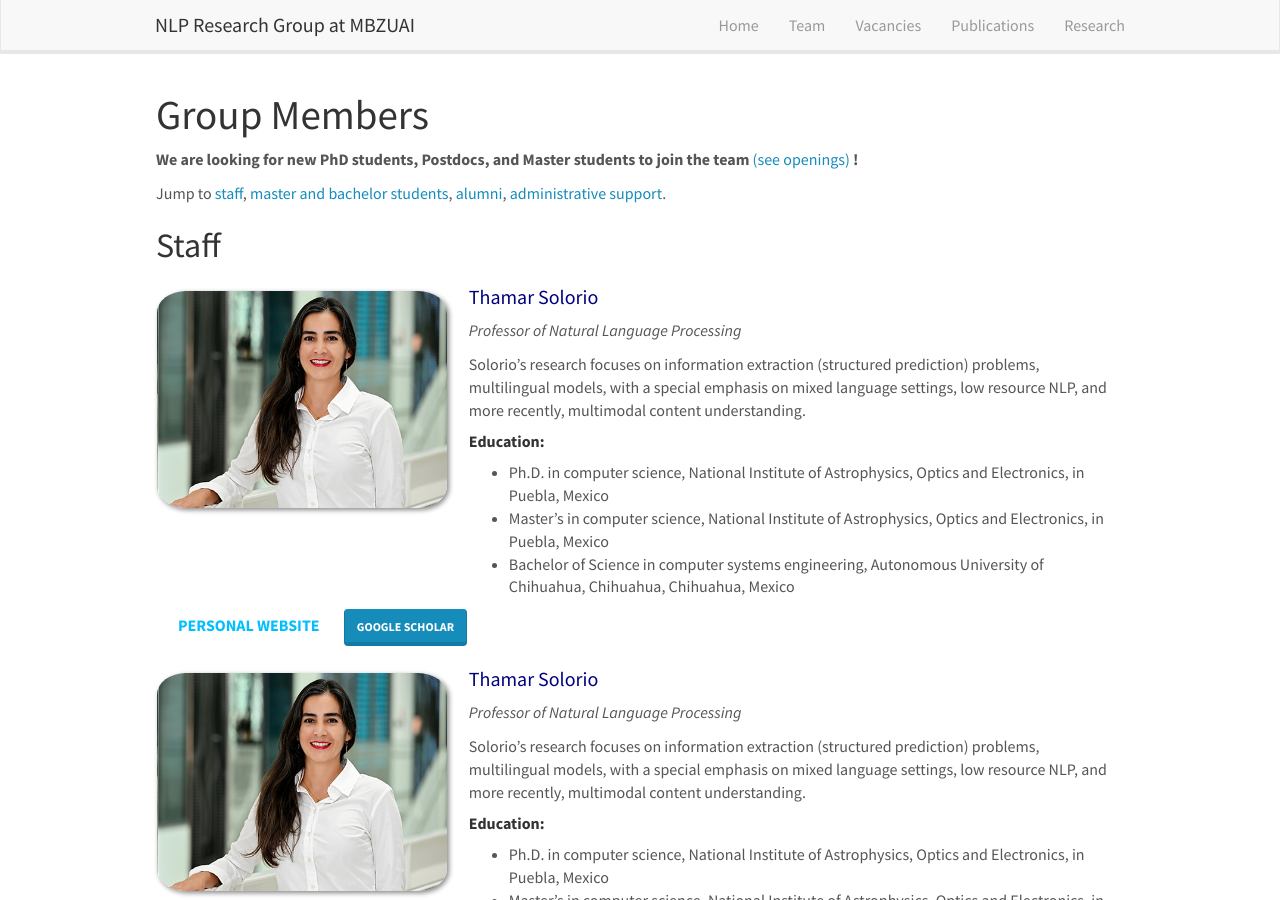
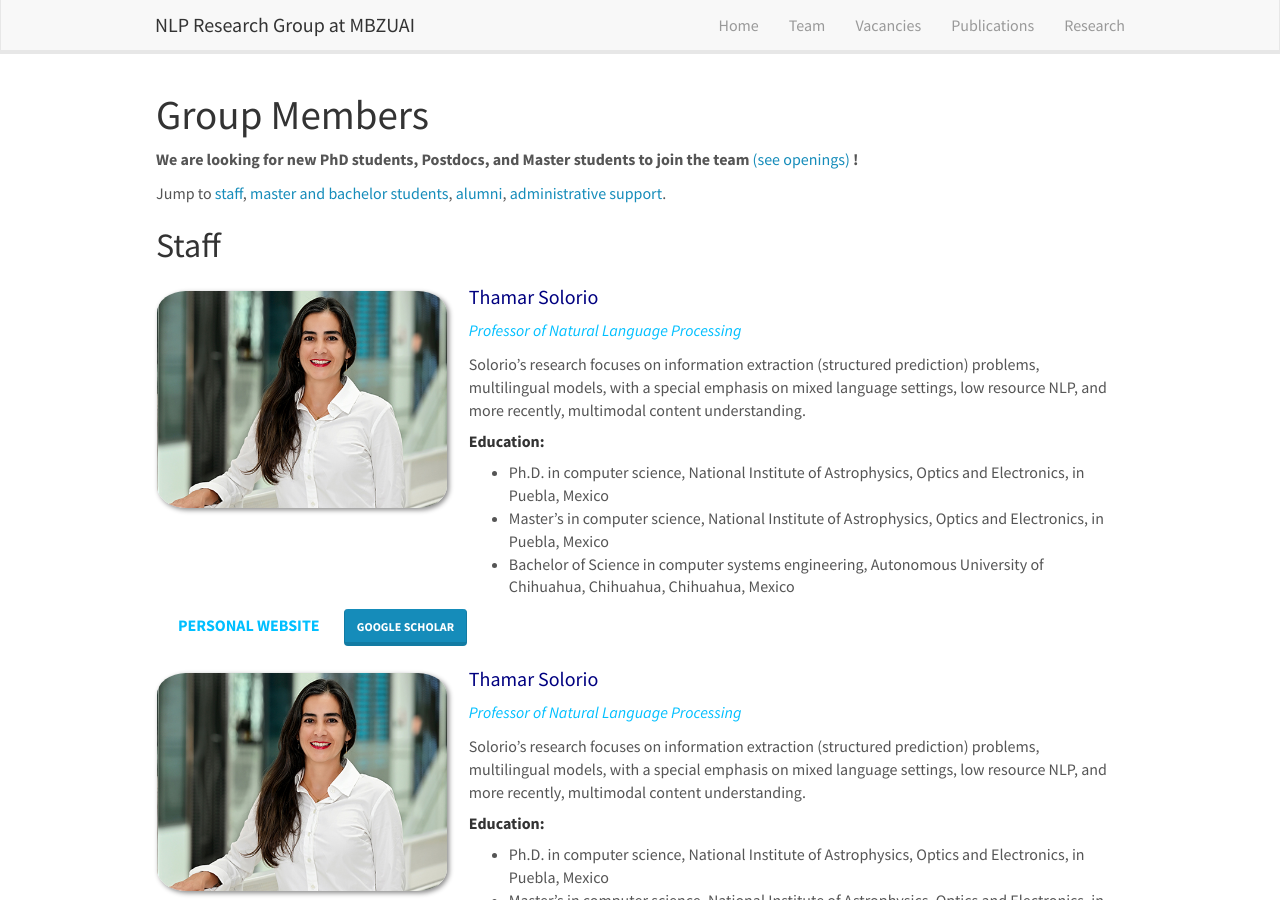
Before and after one commit to RamzaBasharat/MBZUAI, a Jekyll site: the page built from _pages/team.md, in a window 1280 px wide and 900 px high. Built offline with Jekyll 4.4.1, drawn with Linux system fonts in a browser that asks for light colours; nearby versions of some CDN libraries.

Commit message:
defining color

```diff
--- a/_pages/team.md
+++ b/_pages/team.md
@@ -26,7 +26,7 @@ Jump to [staff](#staff), [master and bachelor students](#master-and-bachelor-stu
 <div class="col-sm-12 clearfix">
   <img src="{{ site.url }}{{ site.baseurl }}/images/teampic/{{ member.photo }}" class="img-responsive" width="30%" style="float: left" />
   <h4 class="navy_color">{{ member.name }}</h4>
-  <i>{{ member.info }}</i>
+  <i class="sky_color">{{ member.info }}</i>
 
 [//]: # (  <a href="mailto:{{ member.email }}">{{ member.email }}</a>)
   <p>Solorio’s research focuses on information extraction (structured prediction) problems, multilingual models, with a special emphasis on mixed language settings, low resource NLP, and more recently, multimodal content understanding.</p>
```
